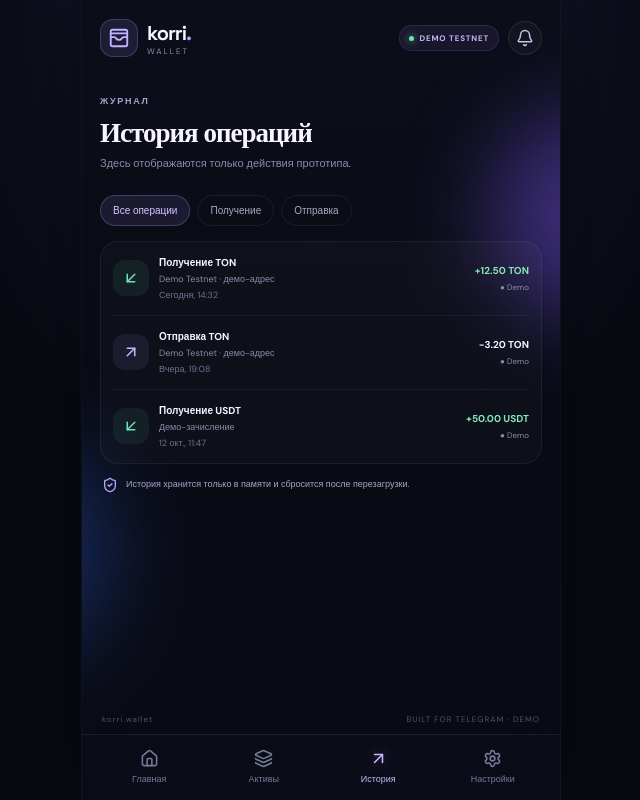
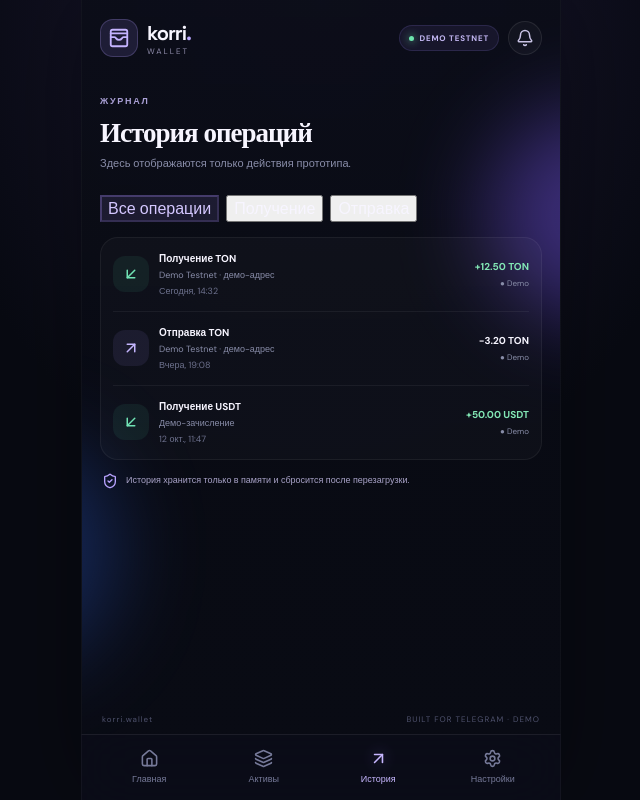
Before and after one commit to ZeaYaLand/korri-wallet, a React (Vite) app: page / in a window 1280 px wide. Both pictures are taken after a click on the button "История". Shown: the whole page, without its empty margins (319-959 px from the left). Built offline with nearby package versions, Linux system fonts and the light colour scheme.

Commit message:
Make transaction history filters functional

```diff
--- a/src/App.tsx
+++ b/src/App.tsx
@@ -2,6 +2,7 @@ import { useState } from 'react'
 import { ArrowDownLeft, ArrowUpRight, Bell, ChevronRight, Copy, Eye, EyeOff, Home, Layers3, Settings, ShieldCheck, WalletCards } from 'lucide-react'
 
 type Tab = 'home' | 'assets' | 'activity' | 'settings'
+type TxFilter = 'all' | 'incoming' | 'outgoing'
 type Tx = { id: number; title: string; detail: string; amount: string; incoming: boolean; time: string }
 
 const assets = [
@@ -21,10 +22,12 @@ export default function App() {
   const [screen, setScreen] = useState<'main' | 'send' | 'receive'>('main')
   const [balanceVisible, setBalanceVisible] = useState(true)
   const [transactions, setTransactions] = useState(initialTx)
+  const [txFilter, setTxFilter] = useState<TxFilter>('all')
   const [address, setAddress] = useState('')
   const [amount, setAmount] = useState('')
   const [notice, setNotice] = useState('')
   const total = assets.reduce((sum, a) => sum + a.amount * a.price, 0)
+  const filteredTransactions = transactions.filter(tx => txFilter === 'all' || (txFilter === 'incoming' ? tx.incoming : !tx.incoming))
   const notify = (message: string) => { setNotice(message); window.setTimeout(() => setNotice(''), 3000) }
   const sendDemo = () => {
     const value = Number(amount)
@@ -60,7 +63,7 @@ export default function App() {
         <div className="test-warning"><ShieldCheck size={16} /><span>DEMO MODE · Все цифры условные, реальных средств нет.</span></div>
       </main>}
       {tab === 'assets' && <main className="page"><PageHeading kicker="ПОРТФЕЛЬ" title="Мои активы" subtitle="Демонстрационные активы для тестирования." /><div className="mini-total glass"><span>Общая стоимость</span><strong>{balanceVisible ? money(total) : '••••••••'}</strong><button className="text-action" onClick={() => setBalanceVisible(v => !v)}>{balanceVisible ? 'Скрыть' : 'Показать'}</button></div><div className="asset-list">{assets.map(a => <AssetRow key={a.symbol} asset={a} />)}</div></main>}
-      {tab === 'activity' && <main className="page"><PageHeading kicker="ЖУРНАЛ" title="История операций" subtitle="Здесь отображаются только действия прототипа." /><div className="filter-pills"><span className="selected">Все операции</span><span>Получение</span><span>Отправка</span></div><div className="transaction-list glass-subtle">{transactions.map(tx => <TransactionRow key={tx.id} tx={tx} />)}</div><div className="test-warning"><ShieldCheck size={16} /><span>История хранится только в памяти и сбросится после перезагрузки.</span></div></main>}
+      {tab === 'activity' && <main className="page"><PageHeading kicker="ЖУРНАЛ" title="История операций" subtitle="Здесь отображаются только действия прототипа." /><div className="filter-pills" aria-label="Фильтр операций"><button type="button" className={txFilter === 'all' ? 'selected' : ''} onClick={() => setTxFilter('all')}>Все операции</button><button type="button" className={txFilter === 'incoming' ? 'selected' : ''} onClick={() => setTxFilter('incoming')}>Получение</button><button type="button" className={txFilter === 'outgoing' ? 'selected' : ''} onClick={() => setTxFilter('outgoing')}>Отправка</button></div><div className="transaction-list glass-subtle">{filteredTransactions.length ? filteredTransactions.map(tx => <TransactionRow key={tx.id} tx={tx} />) : <p className="empty-transactions">Операций в этой категории пока нет.</p>}</div><div className="test-warning"><ShieldCheck size={16} /><span>История хранится только в памяти и сбросится после перезагрузки.</span></div></main>}
       {tab === 'settings' && <main className="page"><PageHeading kicker="ПРОФИЛЬ" title="Настройки кошелька" subtitle="Korri Wallet · версия 0.1.0" /><div className="profile-card glass"><div className="profile-large">K</div><div><h2>Korri</h2><p>Локальный демо-профиль</p><span className="demo-pill"><i /> ТЕСТОВЫЙ РЕЖИМ</span></div></div><div className="settings-list glass-subtle"><button onClick={() => notify('Выбрана сеть Demo Testnet.')}><Layers3 /><span><strong>Сеть</strong><small>Demo Testnet</small></span><ChevronRight /></button><button onClick={() => notify('Ключи пока не создаются.')}><ShieldCheck /><span><strong>Безопасность</strong><small>Ключи пока не создаются</small></span><ChevronRight /></button><button onClick={() => notify('В прототипе нет внешних подключений.')}><Settings /><span><strong>Приватность</strong><small>Тестовый интерфейс</small></span><ChevronRight /></button></div><button className="dashed-button" onClick={() => { setTransactions(initialTx); setTab('home'); notify('Демо-история восстановлена.') }}>Сбросить демо-историю</button></main>}
     </>}
     <nav className="bottom-nav">{([['home', Home, 'Главная'], ['assets', Layers3, 'Активы'], ['activity', ArrowUpRight, 'История'], ['settings', Settings, 'Настройки']] as const).map(([id, Icon, label]) => <button key={id} className={'nav-item ' + (tab === id && screen === 'main' ? 'active' : '')} onClick={() => { setTab(id); setScreen('main') }}><Icon size={19} /><span>{label}</span></button>)}</nav>
```
